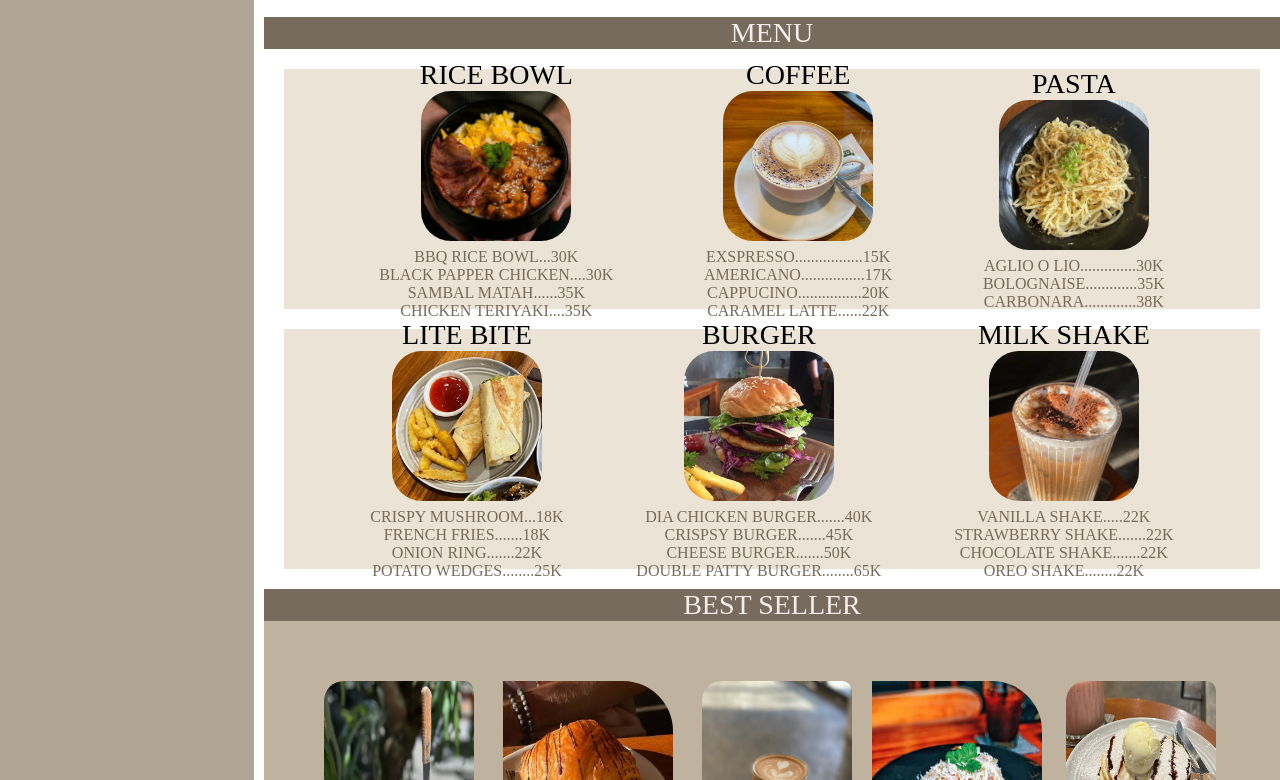
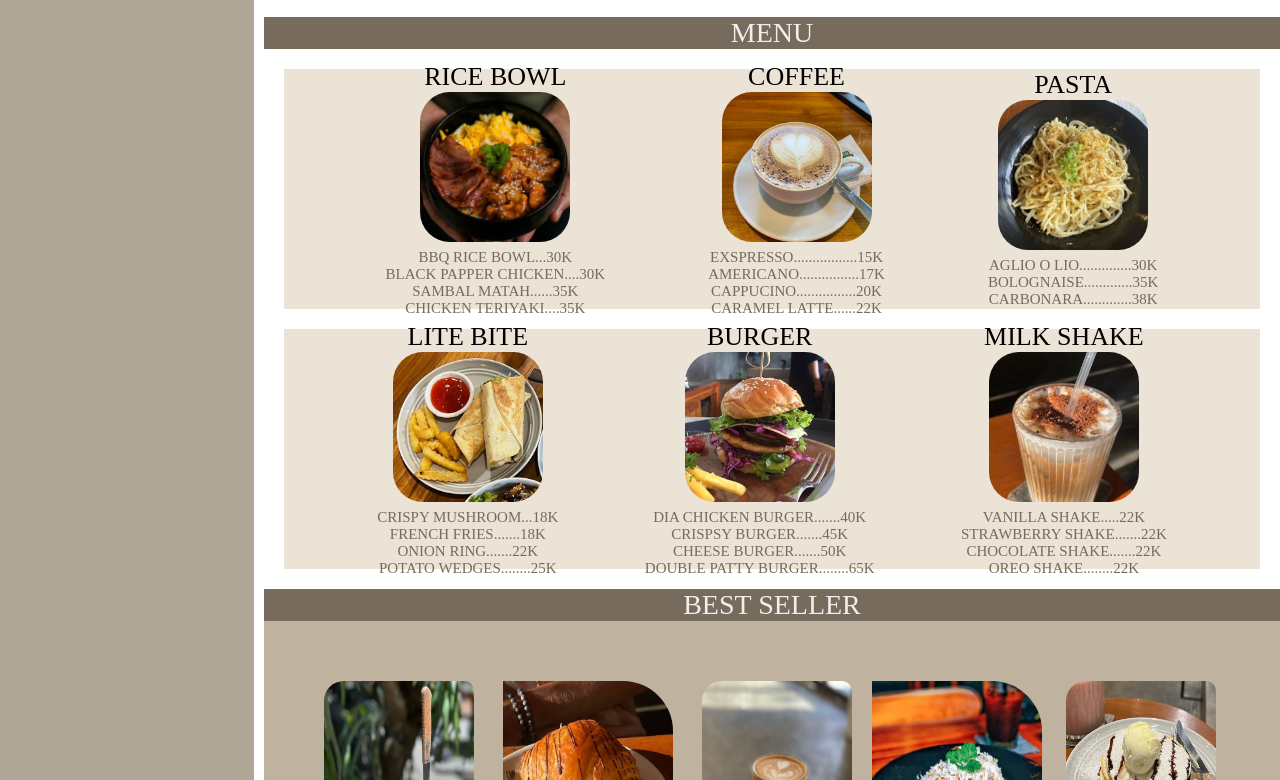
Before and after one commit to asihkusuma/diacoffeemawangubud, a plain HTML site: page index.html in a window 1280 px wide. Shown: the part 694-1474 px from the top of the page. Drawn offline with Linux system fonts and the light colour scheme.

Commit message:
Update designweb.css

```diff
--- a/designweb.css
+++ b/designweb.css
@@ -167,13 +167,13 @@ div{
 	text-align: center;
 	align-items: center;
 	font-family: Exotc350 Bd BT;
-	font-size: 28px;
+	font-size: 26px;
 
  }
 
 .namamenu{
 	font-family: calibri light;
-	font-size: 16px;
+	font-size: 15px;
 	color: #776B5D;
 }
 .fotomenu{
```
